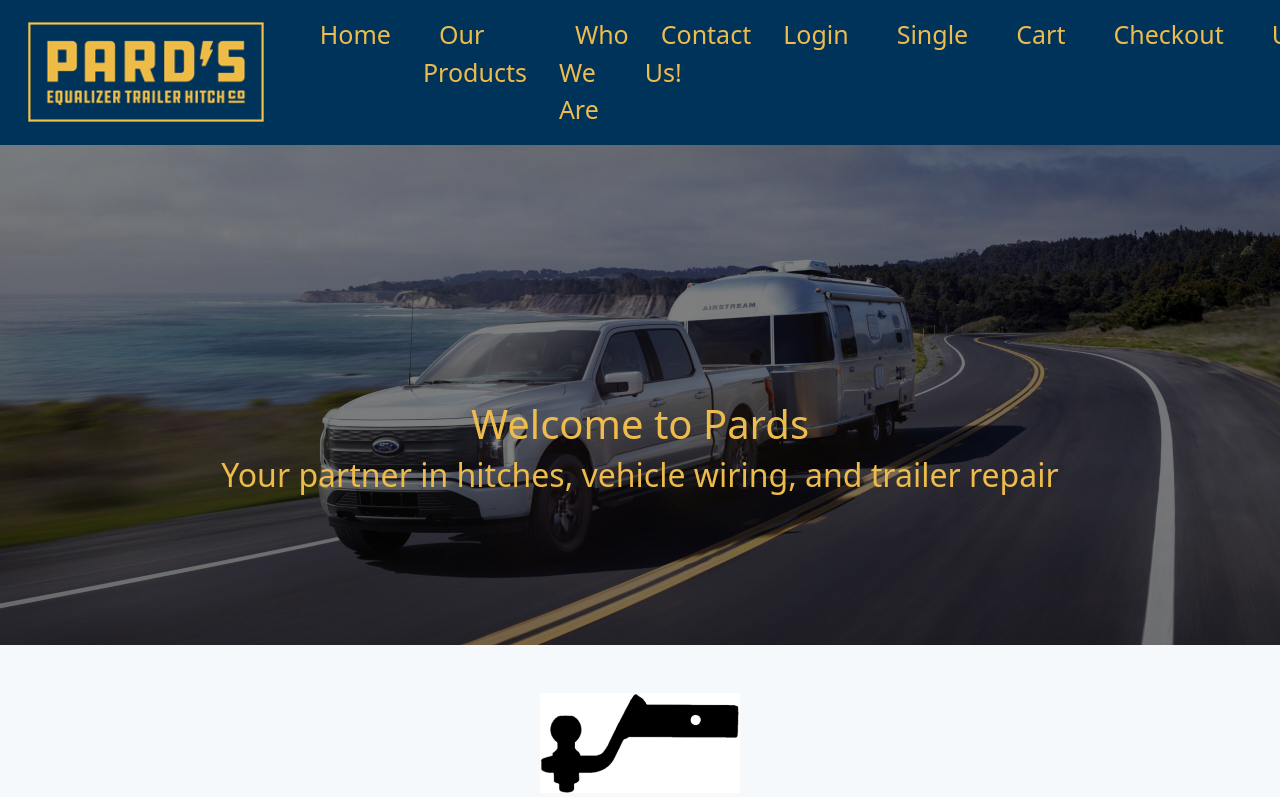
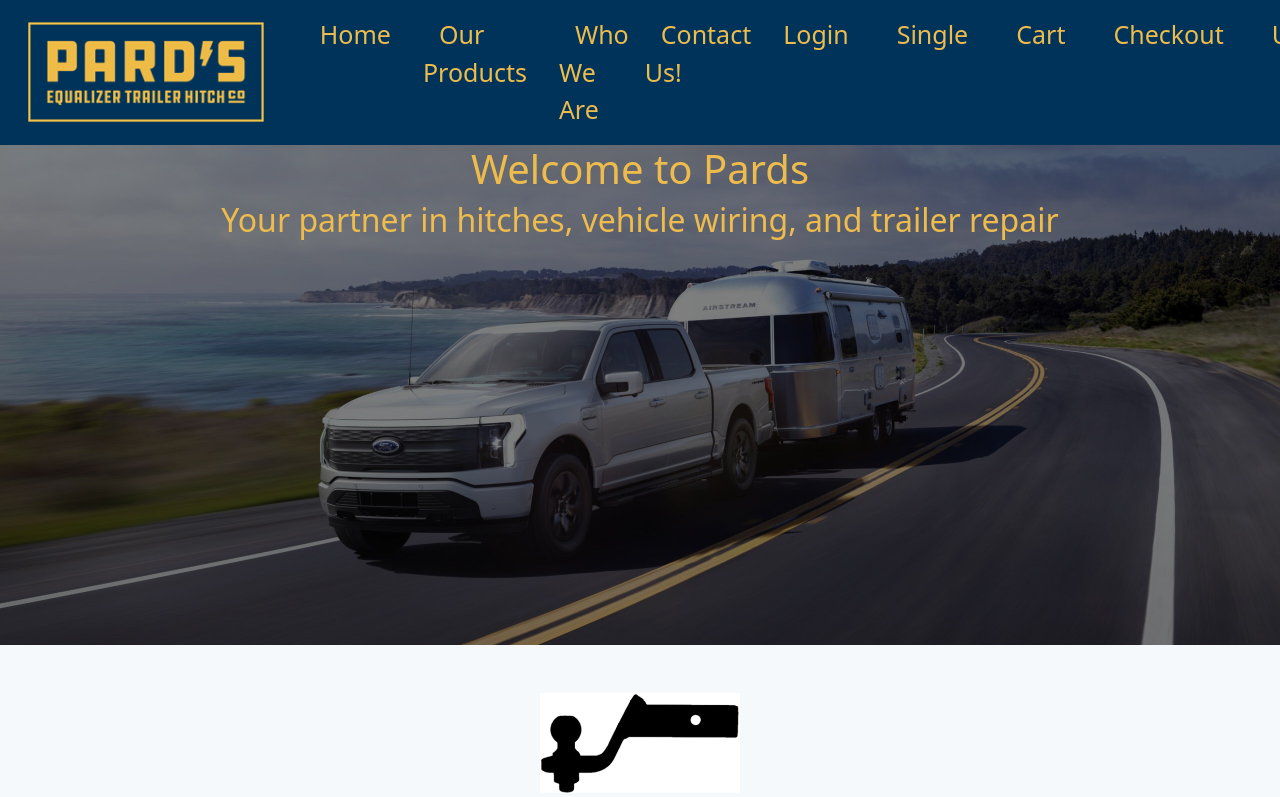
Before and after one commit to johndavis92790/Pards-React-E-Commerce, a React (Create React App) app in the folder client/: page / in a window 1280 px wide. Shown: the top 797 px of the page. Built offline with nearby package versions, Linux system fonts and the light colour scheme.

Commit message:
fixed minor text overlay

```diff
--- a/client/src/App.css
+++ b/client/src/App.css
@@ -42,7 +42,6 @@
 }
 
 .text-style {
-  position:absolute;
   top: 50%;
   color: #EEBC4C;
   text-align: center;
--- a/client/src/components/Home/index.js
+++ b/client/src/components/Home/index.js
@@ -2,7 +2,6 @@ import React from "react";
 import { Container, Image, Row, Col } from "react-bootstrap";
 import "../../App.css";
 import icon from "../../assets/Img/hitch2.jpg";
-import hero from "../../assets/Img/hero3.jpg";
 
 function Home() {
   return (
```
